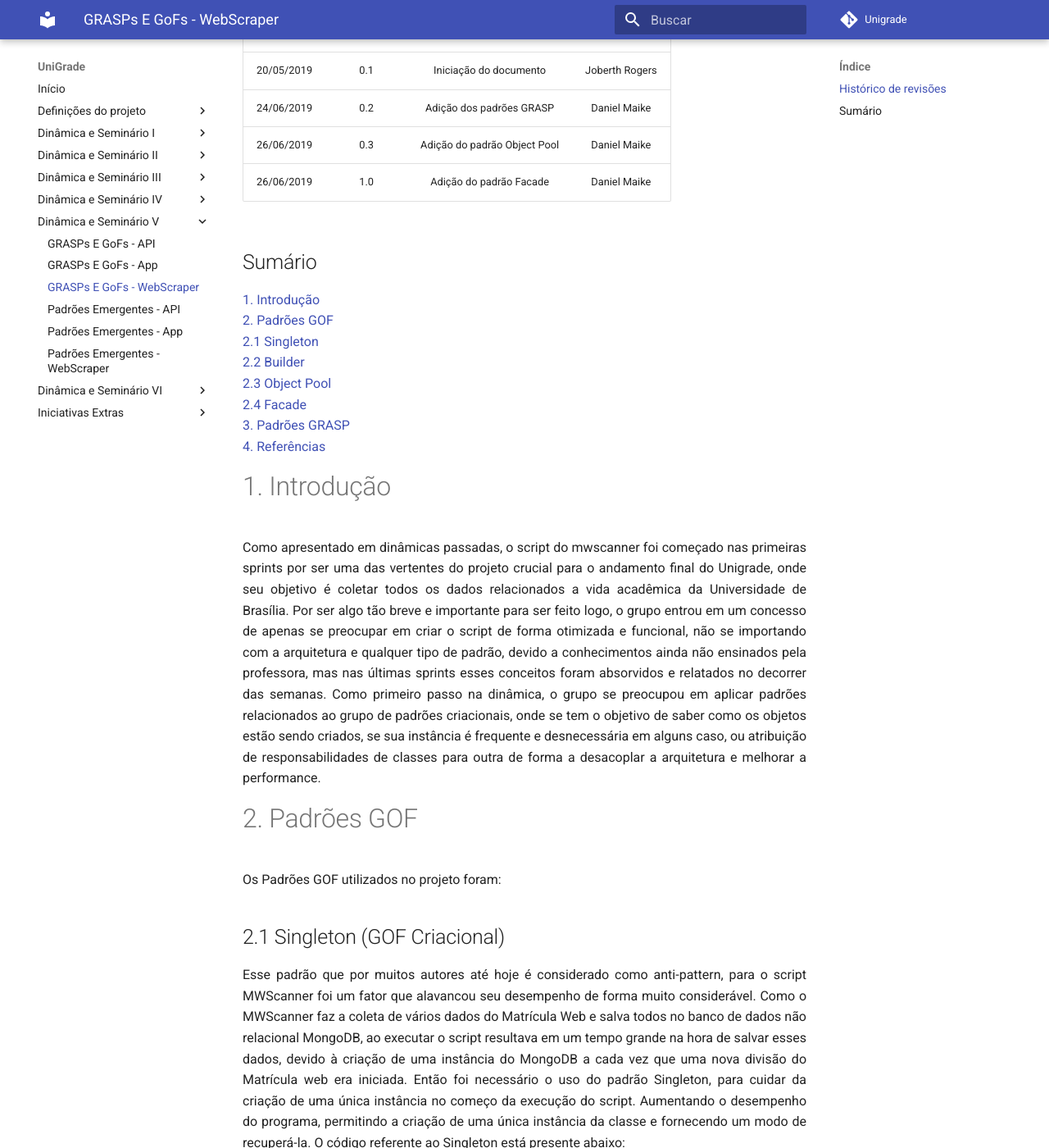
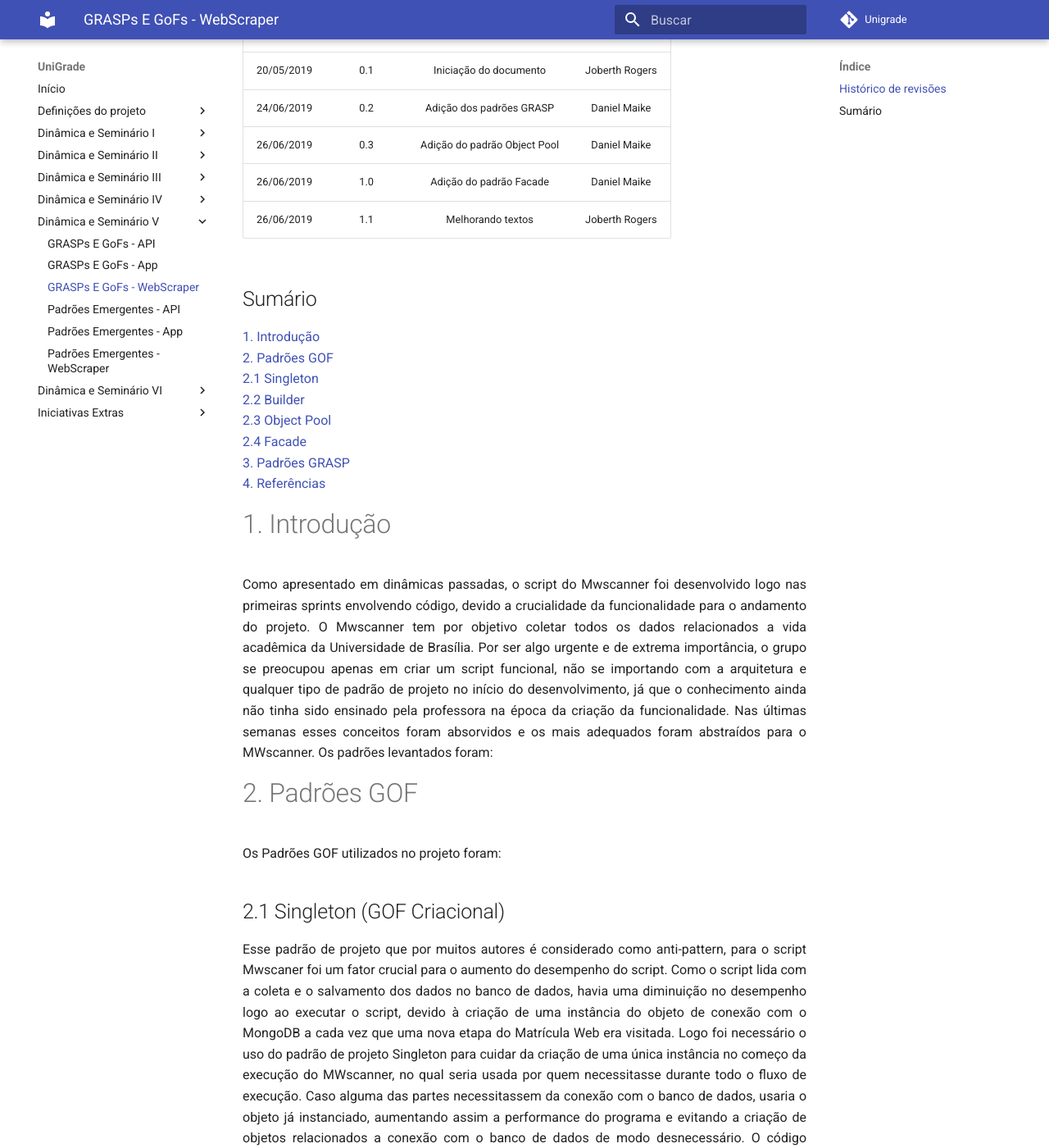
Before and after one commit to ads-unigrade-2019-1/Wiki, an MkDocs documentation site: the page built from docs/dinamica05A/webscraper.md, in a window 1280 px wide and 1400 px high, scrolled down 213 px. Shown: the whole window at 82% size. Built offline with MkDocs 1.6.1 and Material for MkDocs 9.7.7, drawn with Linux system fonts in a browser that asks for light colours; some of the changed text lies outside the part shown.

Commit message:
Improved texts grasp and gof

```diff
--- a/docs/dinamica05A/webscraper.md
+++ b/docs/dinamica05A/webscraper.md
@@ -8,6 +8,7 @@
 |  24/06/2019 |  0.2 | Adição dos padrões GRASP  |  Daniel Maike |
 |  26/06/2019 |  0.3 | Adição do padrão Object Pool  |  Daniel Maike |
 |  26/06/2019 |  1.0 | Adição do padrão Facade  |  Daniel Maike |
+| 26/06/2019 | 1.1 | Melhorando textos | Joberth Rogers |
 
 ## Sumário
 
@@ -22,9 +23,7 @@
 
 # 1. Introdução
 
-<p style="text-align: justify">
-  Como apresentado em dinâmicas passadas, o script do mwscanner foi começado nas primeiras sprints por ser uma das vertentes do projeto crucial para o andamento final do Unigrade, onde seu objetivo é coletar todos os dados relacionados a vida acadêmica da Universidade de Brasília. Por ser algo tão breve e importante para ser feito logo, o grupo entrou em um concesso de apenas se preocupar em criar o script de forma otimizada e funcional, não se importando com a arquitetura e qualquer tipo de padrão, devido a conhecimentos ainda não ensinados pela professora, mas nas últimas sprints  esses conceitos foram absorvidos e relatados no decorrer das semanas. Como primeiro passo na dinâmica, o grupo se preocupou em aplicar padrões relacionados ao grupo de padrões criacionais, onde se tem o objetivo de saber como os objetos estão sendo criados, se sua instância é frequente  e  desnecessária em alguns caso, ou atribuição de responsabilidades de classes para outra de forma a desacoplar a arquitetura e melhorar a performance.
-</p>
+<p style="text-align: justify">Como apresentado em dinâmicas passadas, o script do Mwscanner foi desenvolvido logo nas primeiras sprints envolvendo código, devido a crucialidade da funcionalidade para o andamento do projeto. O Mwscanner tem por objetivo coletar todos os dados relacionados a vida acadêmica da Universidade de Brasília. Por ser algo urgente e de extrema importância, o grupo se preocupou apenas em criar um script funcional, não se importando com a arquitetura e qualquer tipo de padrão de projeto no início do desenvolvimento, já que o conhecimento ainda não tinha sido ensinado pela professora na época da criação da funcionalidade. Nas últimas semanas esses conceitos foram absorvidos e os mais adequados foram abstraídos para o MWscanner. Os padrões levantados foram: </p>
 
 # 2. Padrões GOF
 
@@ -32,9 +31,7 @@
 
 ## 2.1 Singleton (GOF Criacional)
 
-<p style="text-align: justify">
-  Esse padrão que por muitos autores até hoje é considerado como anti-pattern, para o script MWScanner foi um fator que alavancou seu desempenho de forma muito considerável. Como o MWScanner faz a coleta de vários dados do Matrícula Web e salva todos no banco de dados não relacional MongoDB, ao executar o script resultava em um tempo grande na hora de salvar esses dados, devido à criação de uma instância do MongoDB a cada vez que uma nova divisão do Matrícula web era iniciada. Então foi necessário o uso do padrão Singleton, para cuidar da criação de uma única instância no começo da execução do script. Aumentando o desempenho do programa, permitindo a criação de uma única instância da classe e fornecendo um modo de recuperá-la. O código referente ao Singleton está presente abaixo:
-</p>
+<p style="text-align: justify">Esse padrão de projeto que por muitos autores é considerado como anti-pattern, para o script Mwscaner foi um fator crucial para o aumento do desempenho do script. Como o script lida com a coleta e  o salvamento dos dados no banco de dados, havia uma diminuição no desempenho logo ao executar o script, devido à criação de uma instância do objeto de conexão com o MongoDB a cada vez que uma nova etapa do Matrícula Web era visitada. Logo foi necessário o uso do padrão de projeto Singleton para cuidar da criação de uma única instância no começo da execução do MWscanner, no qual seria usada por quem necessitasse durante todo o fluxo de execução. Caso alguma das partes necessitassem da conexão com o banco de dados, usaria o objeto já instanciado, aumentando assim a performance do programa e evitando a criação de objetos relacionados a conexão com o banco de dados de modo desnecessário. O código referente ao Singleton está presente abaixo:</p>
 
 [![singleton-mwscanner](img/singleton_mwscanner.png)](img/singleton_mwscanner.png)
 
```
